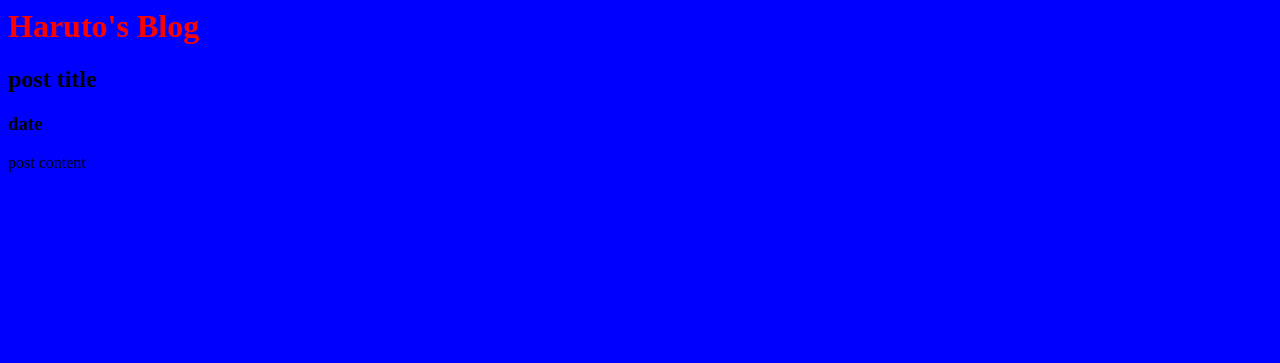
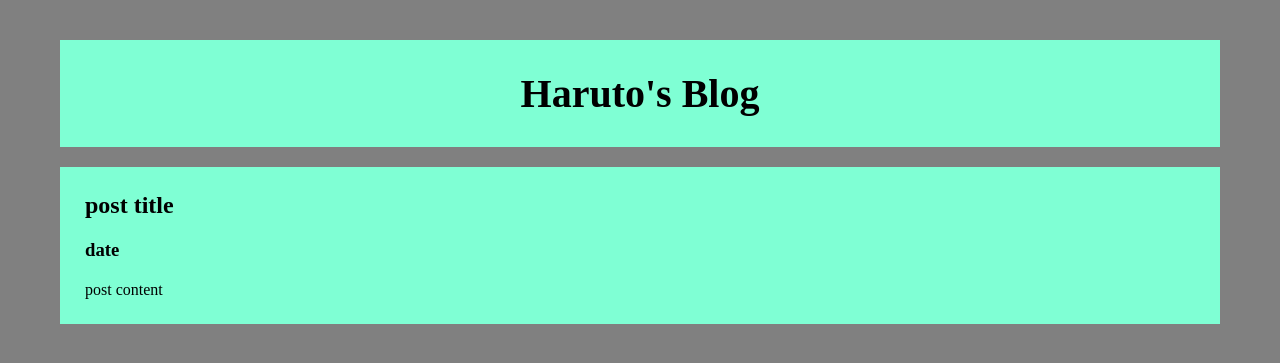
Before and after one commit to kikutan-day65/simple-blog-django, a Django app: template templates/index.html in a window 1280 px wide. Shown: the top 363 px of the page. Run offline with Django 3.2, Linux system fonts and the light colour scheme; the template is opened without the code that fills it, so the values that code supplies are empty.

Commit message:
edit index.html and style.css

```diff
--- a/static/css/style.css
+++ b/static/css/style.css
@@ -1,7 +1,20 @@
 * {
-    background-color: blue;
+    margin: 20px;
+    width: auto;
+}
+
+body {
+    background-color: grey;
 }
 
 h1 {
-    color: red;
+    background-color: aquamarine;
+    text-align: center;
+    padding: 30px;
+    font-size: 40px;
 }
+
+.contents {
+    background-color: aquamarine;
+    padding: 5px;
+}
--- a/templates/index.html
+++ b/templates/index.html
@@ -4,6 +4,8 @@
 
 <h1>Haruto's Blog</h1>
 
-<h2>post title</h2>
-<h3>date</h3>
-<p>post content</p>
+<div class="contents">
+    <h2>post title</h2>
+    <h3>date</h3>
+    <p>post content</p>
+</div>
```
